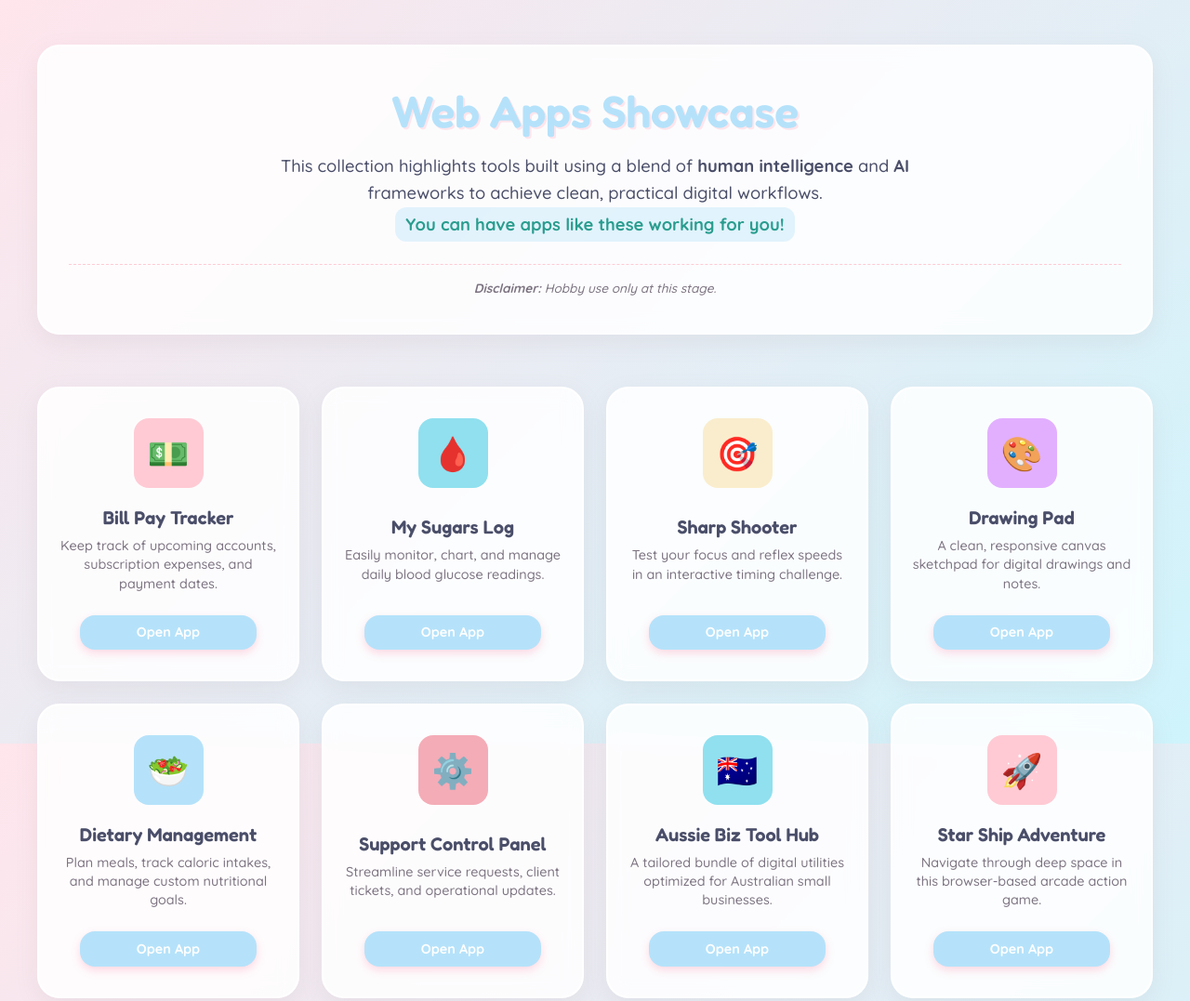
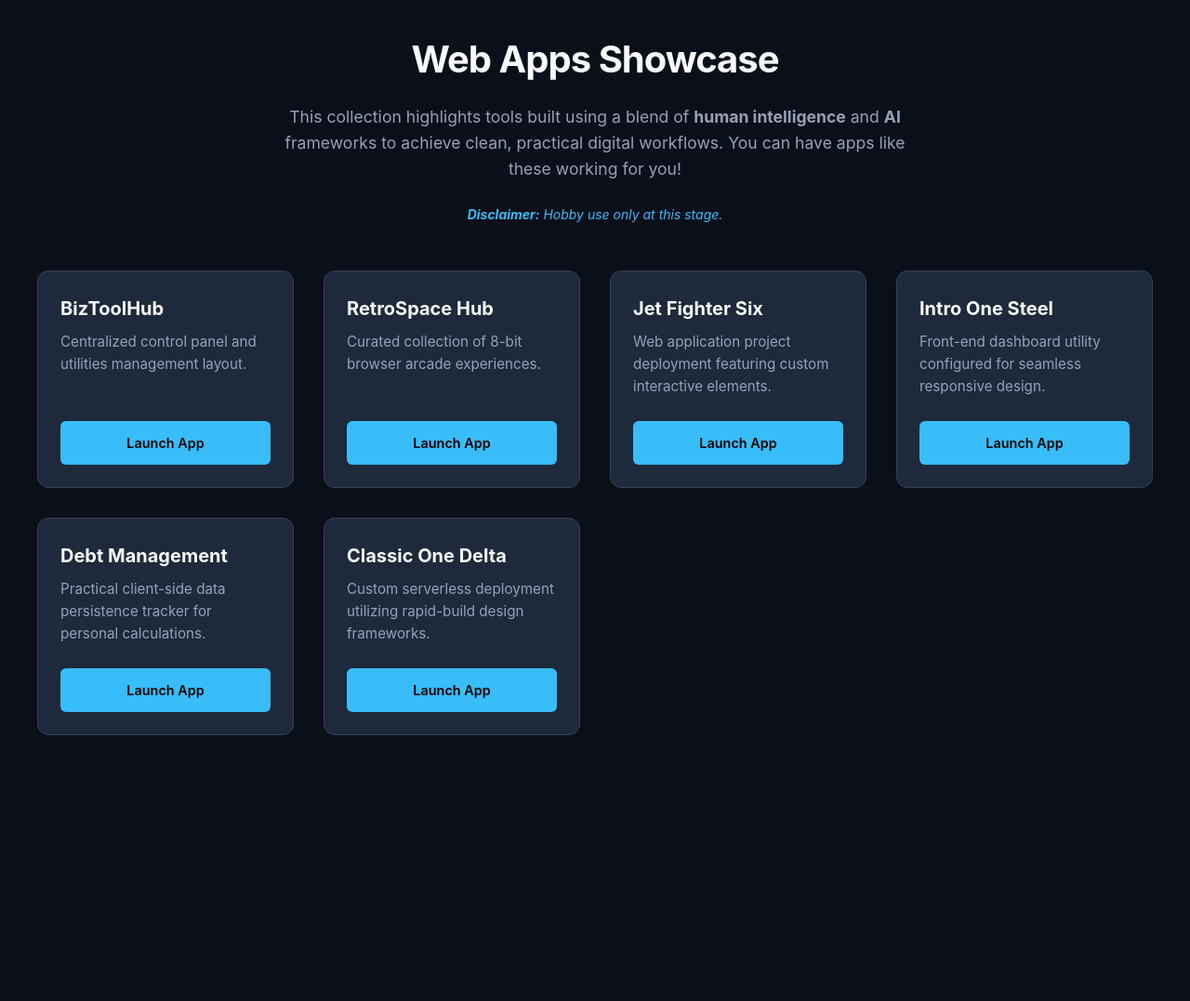
Before and after one commit to infoprodneedham-hash/showcase, a plain HTML site: page index.html in a window 1280 px wide. Shown: the top 1077 px of the page at 93% size. After the commit the page ends 871 px from the top, so only its background shows below. Drawn offline with Linux system fonts and the light colour scheme.

Commit message:
Refactor index.html for improved styling and layout

```diff
--- a/index.html
+++ b/index.html
@@ -4,33 +4,17 @@
     <meta charset="UTF-8">
     <meta name="viewport" content="width=device-width, initial-scale=1.0">
     <title>Web Apps Showcase</title>
-    <link rel="preconnect" href="https://fonts.googleapis.com">
-    <link rel="preconnect" href="https://fonts.gstatic.com" crossorigin>
-    <link href="https://fonts.googleapis.com/css2?family=Fredoka:wght@300..700&family=Quicksand:wght@500;700&display=swap" rel="stylesheet">
-
     <style>
-        /* --- Design System & Variables --- */
         :root {
-            --bg-gradient: linear-gradient(135deg, #ffe5ec 0%, #cff4fc 100%);
-            --card-bg: rgba(255, 255, 255, 0.85);
-            --text-main: #4a4e69;
-            --text-muted: #7d7482;
-
-            /* Pastel Palette */
-            --pastel-pink: #ffcad4;
-            --pastel-peach: #f4acb7;
-            --pastel-green: #b5e2fa;
-            --pastel-blue: #90e0ef;
-            --pastel-purple: #e2afff;
-            --pastel-yellow: #faedcd;
-
-            --radius-lg: 24px;
-            --radius-md: 16px;
-            --shadow: 0 8px 24px rgba(154, 140, 152, 0.12);
-            --transition: all 0.3s cubic-bezier(0.175, 0.885, 0.32, 1.275);
+            --bg-color: #0b0f19;
+            --card-bg: #1e293b;
+            --text-main: #f8fafc;
+            --text-muted: #94a3b8;
+            --accent-color: #38bdf8;
+            --accent-hover: #0ea5e9;
+            --border-color: #334155;
         }
 
-        /* --- Global Resets & Typography --- */
         * {
             box-sizing: border-box;
             margin: 0;
@@ -38,184 +22,108 @@
         }
 
         body {
-            font-family: 'Quicksand', sans-serif;
-            background: var(--bg-gradient);
-            background-attachment: fixed;
+            font-family: -apple-system, BlinkMacSystemFont, "Segoe UI", Roboto, Helvetica, Arial, sans-serif;
+            background-color: var(--bg-color);
             color: var(--text-main);
-            min-height: 100vh;
-            padding: 3rem 1rem;
-            display: flex;
-            flex-direction: column;
-            align-items: center;
-        }
-
-        h1, h2, h3 {
-            font-family: 'Fredoka', sans-serif;
-            font-weight: 600;
+            line-height: 1.6;
+            padding: 2rem 1rem;
         }
 
         .container {
-            width: 100%;
             max-width: 1200px;
             margin: 0 auto;
         }
 
-        /* --- Header & Blurb Section --- */
         header {
             text-align: center;
-            margin-bottom: 3.5rem;
-            background: var(--card-bg);
-            padding: 2.5rem 2rem;
-            border-radius: var(--radius-lg);
-            box-shadow: var(--shadow);
-            backdrop-filter: blur(10px);
-            border: 2px solid white;
+            margin-bottom: 3rem;
         }
 
-        h1 {
-            font-size: 3rem;
-            color: #b5e2fa;
+        header h1 {
+            font-size: 2.5rem;
             margin-bottom: 1rem;
-            text-shadow: 2px 2px 0px #ffe5ec;
+            color: var(--text-main);
+            letter-spacing: -0.025em;
         }
 
-        .blurb {
-            font-size: 1.15rem;
-            line-height: 1.6;
-            max-width: 750px;
+        header p {
+            font-size: 1.1rem;
+            color: var(--text-muted);
+            max-width: 700px;
             margin: 0 auto 1.5rem auto;
-            color: var(--text-main);
-        }
-
-        .cta-highlight {
-            font-weight: 700;
-            color: #2a9d8f;
-            display: inline-block;
-            padding: 0.25rem 0.7rem;
-            background: #b5e2fa60;
-            border-radius: 12px;
         }
 
         .disclaimer {
-            font-size: 0.85rem;
-            color: var(--text-muted);
+            font-size: 0.875rem;
+            color: var(--accent-color);
             font-style: italic;
-            border-top: 1px dashed #ffcad4;
-            padding-top: 1rem;
-            margin-top: 1rem;
         }
 
-        /* --- Grid Layout Architecture (4 per row on desktop) --- */
+        /* Responsive Grid Setup */
         .showcase-grid {
             display: grid;
-            grid-template-columns: repeat(4, 1fr);
-            gap: 1.5rem;
-            width: 100%;
+            grid-template-columns: repeat(auto-fit, minmax(250px, 1fr));
+            gap: 2rem;
+            margin-bottom: 3rem;
         }
 
-        /* --- App Card Styles --- */
+        /* Card Styling */
         .app-card {
-            background: var(--card-bg);
-            border-radius: var(--radius-lg);
-            padding: 2rem 1.25rem;
-            text-align: center;
-            box-shadow: var(--shadow);
-            backdrop-filter: blur(10px);
-            border: 2px solid white;
-            text-decoration: none;
-            color: inherit;
+            background-color: var(--card-bg);
+            border: 1px solid var(--border-color);
+            border-radius: 12px;
+            overflow: hidden;
             display: flex;
             flex-direction: column;
-            align-items: center;
-            justify-content: space-between;
-            transition: var(--transition);
+            transition: transform 0.2s ease, border-color 0.2s ease, box-shadow 0.2s ease;
         }
 
         .app-card:hover {
-            transform: translateY(-8px);
-            box-shadow: 0 12px 30px rgba(154, 140, 152, 0.2);
-            background: rgba(255, 255, 255, 0.95);
+            transform: translateY(-4px);
+            border-color: var(--accent-color);
+            box-shadow: 0 10px 20px rgba(56, 189, 248, 0.1);
         }
 
-        /* Icon Wrapper */
-        .icon-wrapper {
-            width: 75px;
-            height: 75px;
-            border-radius: var(--radius-md);
+        .card-content {
+            padding: 1.5rem;
+            flex-grow: 1;
             display: flex;
-            align-items: center;
-            justify-content: center;
-            margin-bottom: 1.25rem;
-            transition: var(--transition);
+            flex-direction: column;
         }
 
-        .app-card:hover .icon-wrapper {
-            transform: scale(1.1) rotate(5deg);
-        }
-
-        .icon-shape {
-            font-size: 2.25rem;
-            user-select: none;
-        }
-
-        .app-title {
+        .card-content h3 {
             font-size: 1.25rem;
             margin-bottom: 0.5rem;
             color: var(--text-main);
         }
 
-        .app-desc {
-            font-size: 0.9rem;
+        .card-content p {
+            font-size: 0.95rem;
             color: var(--text-muted);
-            line-height: 1.4;
             margin-bottom: 1.5rem;
+            flex-grow: 1;
         }
 
-        /* Bubbly Button Link */
         .card-btn {
-            background: #b5e2fa;
-            color: white;
-            font-weight: 700;
-            padding: 0.6rem 1.5rem;
-            border-radius: var(--radius-md);
+            display: inline-block;
+            background-color: var(--accent-color);
+            color: #000;
+            text-align: center;
+            padding: 0.75rem;
+            border-radius: 6px;
+            text-decoration: none;
+            font-weight: 600;
             font-size: 0.9rem;
-            transition: var(--transition);
-            box-shadow: 0 4px 10px rgba(255, 112, 150, 0.25);
-            width: 80%;
+            transition: background-color 0.2s ease;
         }
 
-        .app-card:hover .card-btn {
-            background: #ff477e;
-            box-shadow: 0 6px 15px rgba(255, 112, 150, 0.4);
-            width: 90%;
-        }
-
-        /* --- Responsive Viewports --- */
-        @media (max-width: 1024px) {
-            .showcase-grid {
-                grid-template-columns: repeat(3, 1fr);
-            }
+        .card-btn:hover {
+            background-color: var(--accent-hover);
         }
 
         @media (max-width: 768px) {
-            .showcase-grid {
-                grid-template-columns: repeat(2, 1fr);
-            }
-            h1 {
-                font-size: 2.5rem;
-            }
-        }
-
-        @media (max-width: 480px) {
-            .showcase-grid {
-                grid-template-columns: 1fr;
-            }
-            body {
-                padding: 1.5rem 0.5rem;
-            }
-            header {
-                padding: 1.75rem 1rem;
-                margin-bottom: 2rem;
+            header h1 {
+                font-size: 2rem;
             }
         }
     </style>
@@ -225,59 +133,64 @@
     <div class="container">
         <header>
             <h1>Web Apps Showcase</h1>
-            <p class="blurb">
-                This collection highlights tools built using a blend of <strong>human intelligence</strong> and <strong>AI</strong> frameworks to achieve clean, practical digital workflows. <span class="cta-highlight">You can have apps like these working for you!</span>
-            </p>
-            <div class="disclaimer">
-                <strong>Disclaimer:</strong> Hobby use only at this stage.
-            </div>
+            <p>This collection highlights tools built using a blend of <strong>human intelligence</strong> and <strong>AI</strong> frameworks to achieve clean, practical digital workflows. You can have apps like these working for you!</p>
+            <p class="disclaimer"><strong>Disclaimer:</strong> Hobby use only at this stage.</p>
         </header>
 
-        <main class="showcase-grid" id="grid-container">
-            </main>
+        <main>
+            <div class="showcase-grid">
+
+                <div class="app-card">
+                    <div class="card-content">
+                        <h3>BizToolHub</h3>
+                        <p>Centralized control panel and utilities management layout.</p>
+                        <a href="#" class="card-btn" target="_blank">Launch App</a>
+                    </div>
+                </div>
+
+                <div class="app-card">
+                    <div class="card-content">
+                        <h3>RetroSpace Hub</h3>
+                        <p>Curated collection of 8-bit browser arcade experiences.</p>
+                        <a href="#" class="card-btn" target="_blank">Launch App</a>
+                    </div>
+                </div>
+
+                <div class="app-card">
+                    <div class="card-content">
+                        <h3>Jet Fighter Six</h3>
+                        <p>Web application project deployment featuring custom interactive elements.</p>
+                        <a href="https://jet-fighter-six.vercel.app/" class="card-btn" target="_blank">Launch App</a>
+                    </div>
+                </div>
+
+                <div class="app-card">
+                    <div class="card-content">
+                        <h3>Intro One Steel</h3>
+                        <p>Front-end dashboard utility configured for seamless responsive design.</p>
+                        <a href="https://intro-one-steel.vercel.app/" class="card-btn" target="_blank">Launch App</a>
+                    </div>
+                </div>
+
+                <div class="app-card">
+                    <div class="card-content">
+                        <h3>Debt Management</h3>
+                        <p>Practical client-side data persistence tracker for personal calculations.</p>
+                        <a href="https://debtmgt.vercel.app/" class="card-btn" target="_blank">Launch App</a>
+                    </div>
+                </div>
+
+                <div class="app-card">
+                    <div class="card-content">
+                        <h3>Classic One Delta</h3>
+                        <p>Custom serverless deployment utilizing rapid-build design frameworks.</p>
+                        <a href="https://classic-one-delta.vercel.app/" class="card-btn" target="_blank">Launch App</a>
+                    </div>
+                </div>
+
+            </div>
+        </main>
     </div>
 
-    <script>
-        // High-accuracy application array mapping links to updated true functional profiles
-        const showcaseApps = [
-            { title: "Bill Pay Tracker", desc: "Keep track of upcoming accounts, subscription expenses, and payment dates.", icon: "💵", bg: "var(--pastel-pink)", url: "https://bill-pay-five.vercel.app/" },
-            { title: "My Sugars Log", desc: "Easily monitor, chart, and manage daily blood glucose readings.", icon: "🩸", bg: "var(--pastel-blue)", url: "https://my-sugars.vercel.app/" },
-            { title: "Sharp Shooter", desc: "Test your focus and reflex speeds in an interactive timing challenge.", icon: "🎯", bg: "var(--pastel-yellow)", url: "https://sharp-shooter-six.vercel.app/" },
-            { title: "Drawing Pad", desc: "A clean, responsive canvas sketchpad for digital drawings and notes.", icon: "🎨", bg: "var(--pastel-purple)", url: "https://drawing-ashen-three.vercel.app/" },
-            { title: "Dietary Management", desc: "Plan meals, track caloric intakes, and manage custom nutritional goals.", icon: "🥗", bg: "var(--pastel-green)", url: "https://dietary-management-three.vercel.app/" },
-            { title: "Support Control Panel", desc: "Streamline service requests, client tickets, and operational updates.", icon: "⚙️", bg: "var(--pastel-peach)", url: "https://supportcontrolpanel.com/" },
-            { title: "Aussie Biz Tool Hub", desc: "A tailored bundle of digital utilities optimized for Australian small businesses.", icon: "🇦🇺", bg: "var(--pastel-blue)", url: "https://aussiebiztoolhub.com/" },
-            { title: "Star Ship Adventure", desc: "Navigate through deep space in this browser-based arcade action game.", icon: "🚀", bg: "var(--pastel-pink)", url: "https://star-ship-adventure.vercel.app/" },
-            { title: "Car Racer", desc: "Stay on track and test your driving skills in an arcade racing environment.", icon: "🏎️", bg: "var(--pastel-green)", url: "https://keep-running-nu.vercel.app/" },
-            { title: "Interior AI Generator", desc: "Visualize layout concepts and map aesthetic ideas for living spaces.", icon: "🛋️", bg: "var(--pastel-yellow)", url: "https://interior-gen.vercel.app/" },
-            { title: "Character Style Creator", desc: "Design avatars, configure cosmetic profiles, and customize style traits.", icon: "🎭", bg: "var(--pastel-purple)", url: "https://character-style.vercel.app/" },
-            { title: "7 Days Top News", desc: "Stay informed with a curated digest of the past week's main headlines.", icon: "📰", bg: "var(--pastel-peach)", url: "https://7days-topnews.vercel.app/" }
-        ];
-
-        const gridContainer = document.getElementById('grid-container');
-
-        // Dynamic Card Builder Engine
-        showcaseApps.forEach(app => {
-            const card = document.createElement('a');
-            card.className = 'app-card';
-            card.href = app.url;
-            card.target = '_blank';
-            card.rel = 'noopener noreferrer';
-            card.setAttribute('aria-label', `Launch the ${app.title} application in a new tab`);
-
-            card.innerHTML = `
-                <div class="icon-wrapper" style="background-color: ${app.bg};">
-                    <span class="icon-shape" role="img" aria-hidden="true">${app.icon}</span>
-                </div>
-                <div>
-                    <h2 class="app-title">${app.title}</h2>
-                    <p class="app-desc">${app.desc}</p>
-                </div>
-                <span class="card-btn">Open App</span>
-            `;
-
-            gridContainer.appendChild(card);
-        });
-    </script>
 </body>
 </html>
```
